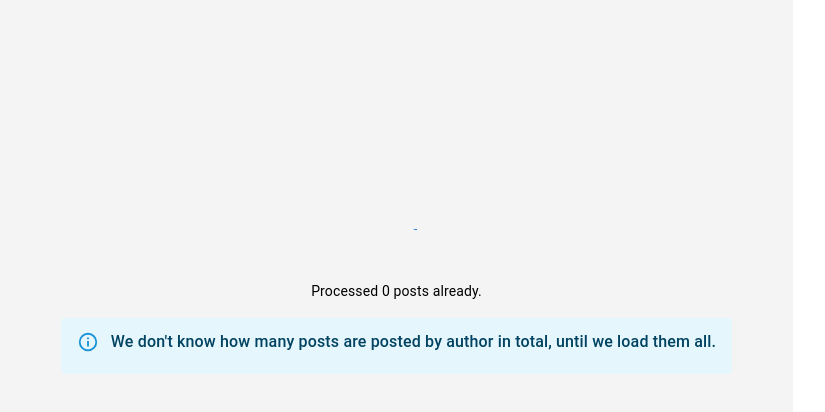
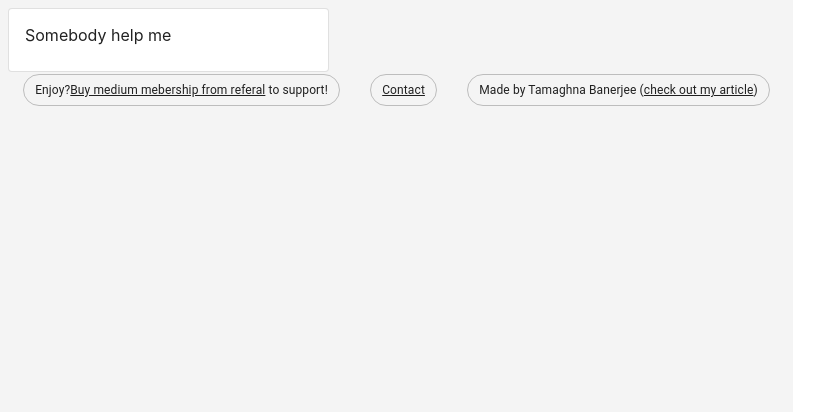
Before and after one commit to tamaghna-ba/iMedium, a React (Create React App) app: page / in a window 1280 px wide. Both pictures are taken after a click on the button "LOAD PROFILE DATA". Shown: the top 412 px of the page, without its empty margins (0-825 px from the left). Built offline with nearby package versions, Linux system fonts and the light colour scheme; no server answers.

Commit message:
Updated change pushed

```diff
--- a/src/App.tsx
+++ b/src/App.tsx
@@ -3,13 +3,16 @@ import { DefaultView } from './views/Default.view';
 import { LoaderView } from "./views/Loader.view";
 import { NoPostsView } from "./views/NoPosts.view";
 import { ErrorView } from "./views/Error.view";
+import { ContentView } from "./views/Content.view";
+import { AuthorModel } from "./models/Author.model";
 import './styles/App.css';
 import { AuthorDataService } from "./services/AuthorData.service";
 
-enum View { Initial, Loading, NoPost, Error }
+enum View { Initial, Loading, NoPost, Error, Content }
 
 function App() {
 
+    const [author, setAuthor] = useState<AuthorModel>();
     const [view, setView] = useState<View>(View.Initial);
     const [postsLoaded, setPostsLoaded] = useState<number>(0);
     const service = new AuthorDataService();
@@ -22,13 +25,20 @@ function App() {
                 setView(View.NoPost);
                 return;
             }
+
+            setAuthor(authorData);
+            setView(View.Content);
+
         } catch(e) {
             console.log(e);
+            setView(View.Error);
         }
     }
 
     const renderView = () => {
         switch(view) {
+            case View.Content:
+                return <ContentView author={author!} />
             case View.Loading:
                 return <LoaderView postsLoaded={postsLoaded} />
             case View.NoPost:
--- a/src/components/EmailLink.component.tsx
+++ /dev/null
@@ -1,7 +0,0 @@
-import { Link } from "@mui/material";
-
-export function EmailLinkComponent() {
-    return (
-        <Link color="inherit" href="mailto:tamaghna@findela.com">Contact</Link>
-    )
-}
--- a/src/components/Footer.component.tsx
+++ b/src/components/Footer.component.tsx
@@ -1,5 +1,5 @@
 import { Chip, Grid, Link, Typography } from "@mui/material";
-import { EmailLinkComponent } from "./EmailLink.component";
+import { ContactLinkComponent } from "./ContactLink.component";
 
 export function FooterComponent() {
     return (
@@ -10,7 +10,9 @@ export function FooterComponent() {
                         Buy medium mebership from referal</Link> to support!</Typography>
             } />
             <Chip variant="outlined" label={
-                <Typography fontSize={12}><EmailLinkComponent /></Typography>
+                <Typography fontSize={12}>
+                    <ContactLinkComponent />
+                </Typography>
             } />
             <Chip variant="outlined" label={
                 <Typography fontSize={12} >Made by Tamaghna Banerjee
--- a/src/services/AuthorData.service.ts
+++ b/src/services/AuthorData.service.ts
@@ -13,9 +13,9 @@ export class AuthorDataService {
         if (!process.env.NODE_ENV || process.env.NODE_ENV === 'development') {
             return new AuthorModel(
                 "121312",
-                "https://miro.medium.com/fit/c/176/176/1*nguBSHdpmneK9MYsFuBbzw.jpeg",
-                "Bartosz Salwiczek",
-                "bsalwiczek",
+                "https://miro.medium.com/fit/c/176/176/1*Ez4pJtbwusgC_MtL4gSA6A.png",
+                "Tamaghna Banerjee",
+                "tamaghna91",
                 10,
                 0,
                 315,
--- /dev/null
+++ b/src/views/Content.view.tsx
@@ -0,0 +1,28 @@
+import { Card, CardContent, Grid } from "@mui/material";
+import { FooterComponent } from "../components/Footer.component";
+import { AuthorModel } from "../models/Author.model";
+
+interface ContentProps {
+    author: AuthorModel
+}
+
+export function ContentView({ author }: ContentProps) {
+
+    return(
+        <Grid container spacing={0.5} direction="column">
+            <Grid container item>
+                <Grid container spacing={0.5}>
+                    <Grid item xs={5}>
+                        <Card variant="outlined" sx={{height: "100%"}}>
+                            <CardContent>
+                                Somebody help me
+                            </CardContent>
+                        </Card>
+                    </Grid>
+                </Grid>
+            </Grid>
+
+            <FooterComponent />
+        </Grid>
+    )
+}
--- a/src/views/Error.view.tsx
+++ b/src/views/Error.view.tsx
@@ -8,10 +8,10 @@ export function ErrorView() {
                 <AlertTitle>Error occured while loading data</AlertTitle>
                 Try to:
                 <ul>
-                    <li>Make sure you are running the script on medium user page. (eg. https://medium.com/@bsalwiczek)</li>
+                    <li>Make sure you are running the script on medium user page. (eg. https://medium.com/@tamaghna91)</li>
                     <li>Reload website.</li>
                     <li>Reopen addon popup</li>
-                    <li>Reinstal extension.</li>
+                    <li>Reinstall extension.</li>
                 </ul>
                 <br />
                 Still getting an error? <ContactLinkComponent />
```
